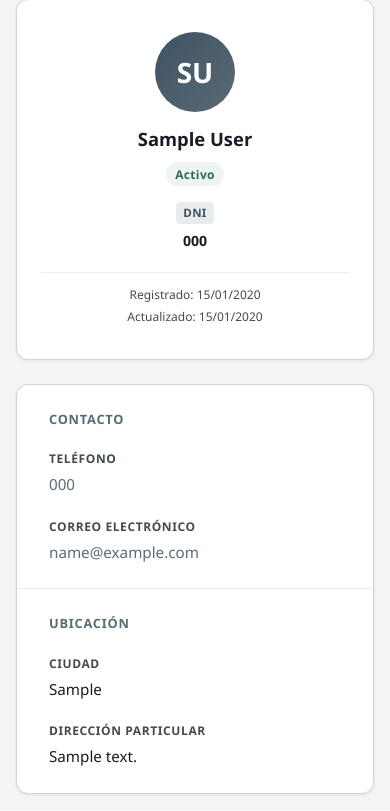
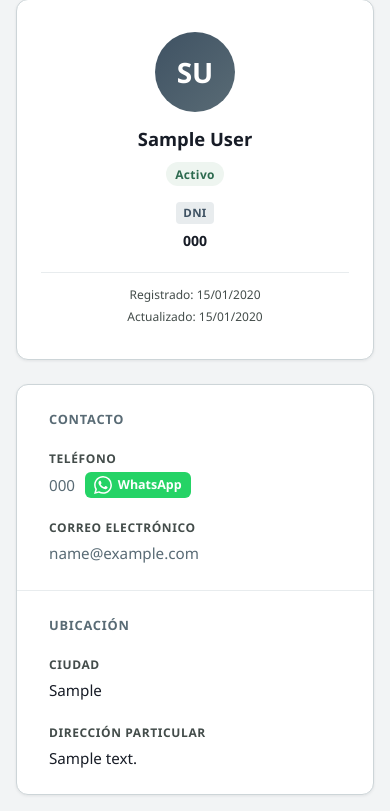
Before and after one commit to fduarte88/c6_addons, a Django app: page /clientes/1/ in a window 390 px wide. Shown: the part 225-1036 px from the top of the page. Run offline with Django 5.2, Linux system fonts and the light colour scheme; a user stored in the database is signed in; tables that the repository leaves empty hold one stand-in row (values such as "Sample post").

Commit message:
Customers: prefijo 595 automático y link WhatsApp en teléfono
- clean_phone() normaliza el número agregando 595 si no lo tiene
- Propiedad whatsapp_url genera https://wa.me/595XXXXXXXXX
- Propiedad phone_display formatea como +595 XXX XXX XXX
- Botón WhatsApp en detalle y lista de clientes
- Estilos .btn-wa en main.css

Co-Authored-By: Claude Sonnet 4.6 <noreply@anthropic.com>

```diff
--- a/customers/models.py
+++ b/customers/models.py
@@ -40,3 +40,17 @@ class Customer(models.Model):
     @property
     def initials(self):
         return f'{self.first_name[:1]}{self.last_name[:1]}'.upper()
+
+    @property
+    def whatsapp_url(self):
+        digits = ''.join(filter(str.isdigit, self.phone))
+        return f'https://wa.me/{digits}'
+
+    @property
+    def phone_display(self):
+        """Formatea 595XXXXXXXXX → +595 XXX XXX XXX"""
+        d = ''.join(filter(str.isdigit, self.phone))
+        if d.startswith('595') and len(d) >= 11:
+            local = d[3:]
+            return f'+595 {local[:3]} {local[3:6]} {local[6:]}'
+        return self.phone
--- a/static/css/main.css
+++ b/static/css/main.css
@@ -624,6 +624,23 @@ body {
     border: 1.5px solid var(--border);
 }
 .btn-ghost:hover { background: var(--surface-dark); color: var(--sea-navy); }
+
+.btn-wa {
+    display: inline-flex;
+    align-items: center;
+    gap: .35rem;
+    padding: .25rem .6rem;
+    background: #25D366;
+    color: #fff;
+    border-radius: 6px;
+    font-size: .78rem;
+    font-weight: 600;
+    text-decoration: none;
+    line-height: 1;
+    transition: background .15s;
+}
+.btn-wa:hover { background: #1ebe5d; color: #fff; }
+.btn-wa--sm { padding: .2rem .3rem; font-size: .72rem; }
 
 .btn-danger {
     background: #c0392b;
--- a/templates/customers/detail.html
+++ b/templates/customers/detail.html
@@ -48,8 +48,14 @@
             <div class="detail-grid">
                 <div class="detail-field">
                     <span class="detail-label">Teléfono</span>
-                    <span class="detail-value">
-                        <a href="tel:{{ customer.phone }}" class="table-link">{{ customer.phone }}</a>
+                    <span class="detail-value" style="display:flex;align-items:center;gap:.6rem;flex-wrap:wrap;">
+                        <a href="tel:{{ customer.phone }}" class="table-link">{{ customer.phone_display }}</a>
+                        <a href="{{ customer.whatsapp_url }}" target="_blank" rel="noopener" class="btn-wa" title="Abrir en WhatsApp">
+                            <svg viewBox="0 0 24 24" width="18" height="18" fill="currentColor">
+                                <path d="M17.472 14.382c-.297-.149-1.758-.867-2.03-.967-.273-.099-.471-.148-.67.15-.197.297-.767.966-.94 1.164-.173.199-.347.223-.644.075-.297-.15-1.255-.463-2.39-1.475-.883-.788-1.48-1.761-1.653-2.059-.173-.297-.018-.458.13-.606.134-.133.298-.347.446-.52.149-.174.198-.298.298-.497.099-.198.05-.371-.025-.52-.075-.149-.669-1.612-.916-2.207-.242-.579-.487-.5-.669-.51-.173-.008-.371-.01-.57-.01-.198 0-.52.074-.792.372-.272.297-1.04 1.016-1.04 2.479 0 1.462 1.065 2.875 1.213 3.074.149.198 2.096 3.2 5.077 4.487.709.306 1.262.489 1.694.625.712.227 1.36.195 1.871.118.571-.085 1.758-.719 2.006-1.413.248-.694.248-1.289.173-1.413-.074-.124-.272-.198-.57-.347m-5.421 7.403h-.004a9.87 9.87 0 0 1-5.031-1.378l-.361-.214-3.741.982.998-3.648-.235-.374a9.86 9.86 0 0 1-1.51-5.26c.001-5.45 4.436-9.884 9.888-9.884 2.64 0 5.122 1.03 6.988 2.898a9.825 9.825 0 0 1 2.893 6.994c-.003 5.45-4.437 9.884-9.885 9.884m8.413-18.297A11.815 11.815 0 0 0 12.05 0C5.495 0 .16 5.335.157 11.892c0 2.096.547 4.142 1.588 5.945L.057 24l6.305-1.654a11.882 11.882 0 0 0 5.683 1.448h.005c6.554 0 11.89-5.335 11.893-11.893a11.821 11.821 0 0 0-3.48-8.413Z"/>
+                            </svg>
+                            WhatsApp
+                        </a>
                     </span>
                 </div>
                 <div class="detail-field">
```
Also changed, not shown: customers/forms.py (+10 -1 lines), templates/customers/list.html (+10 -1 lines).
